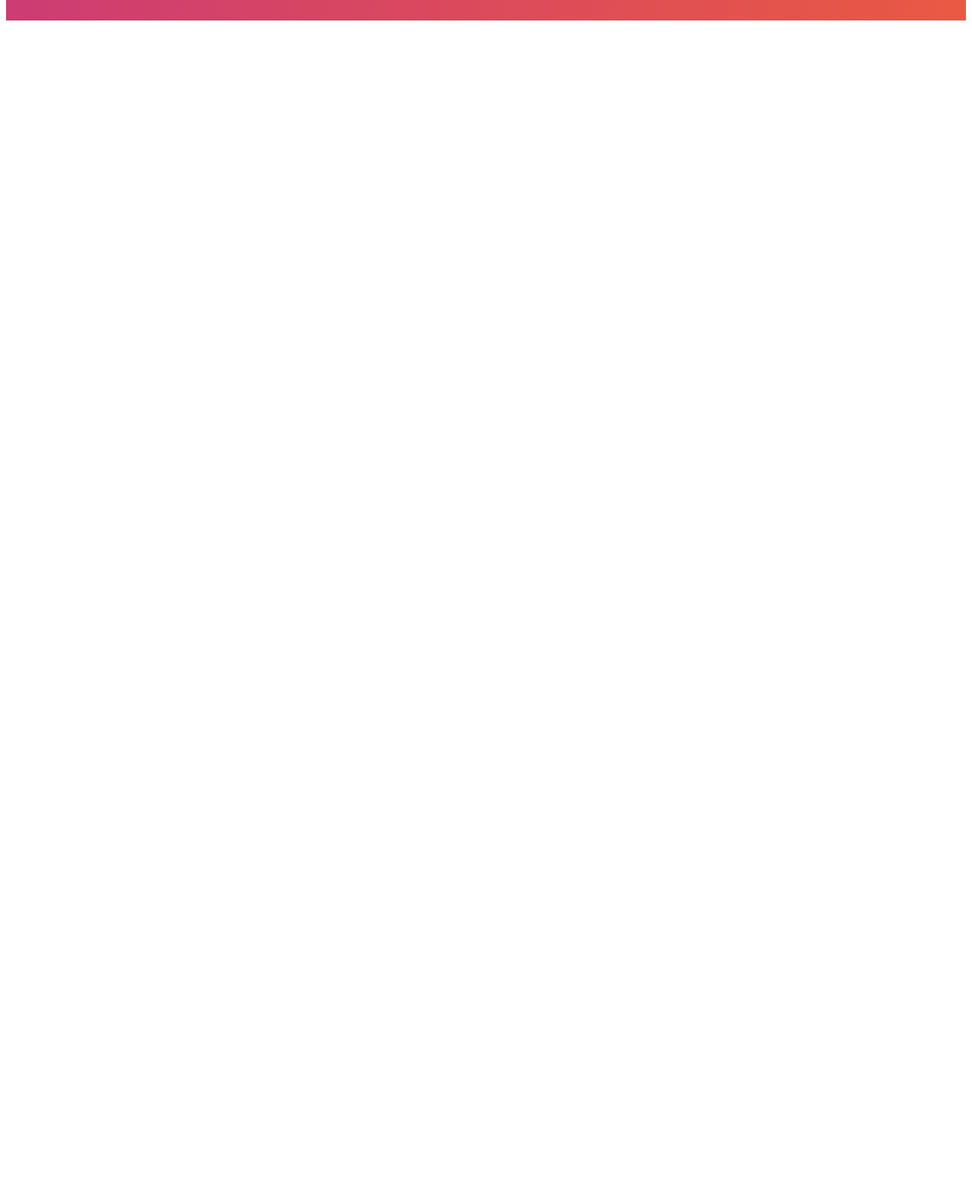
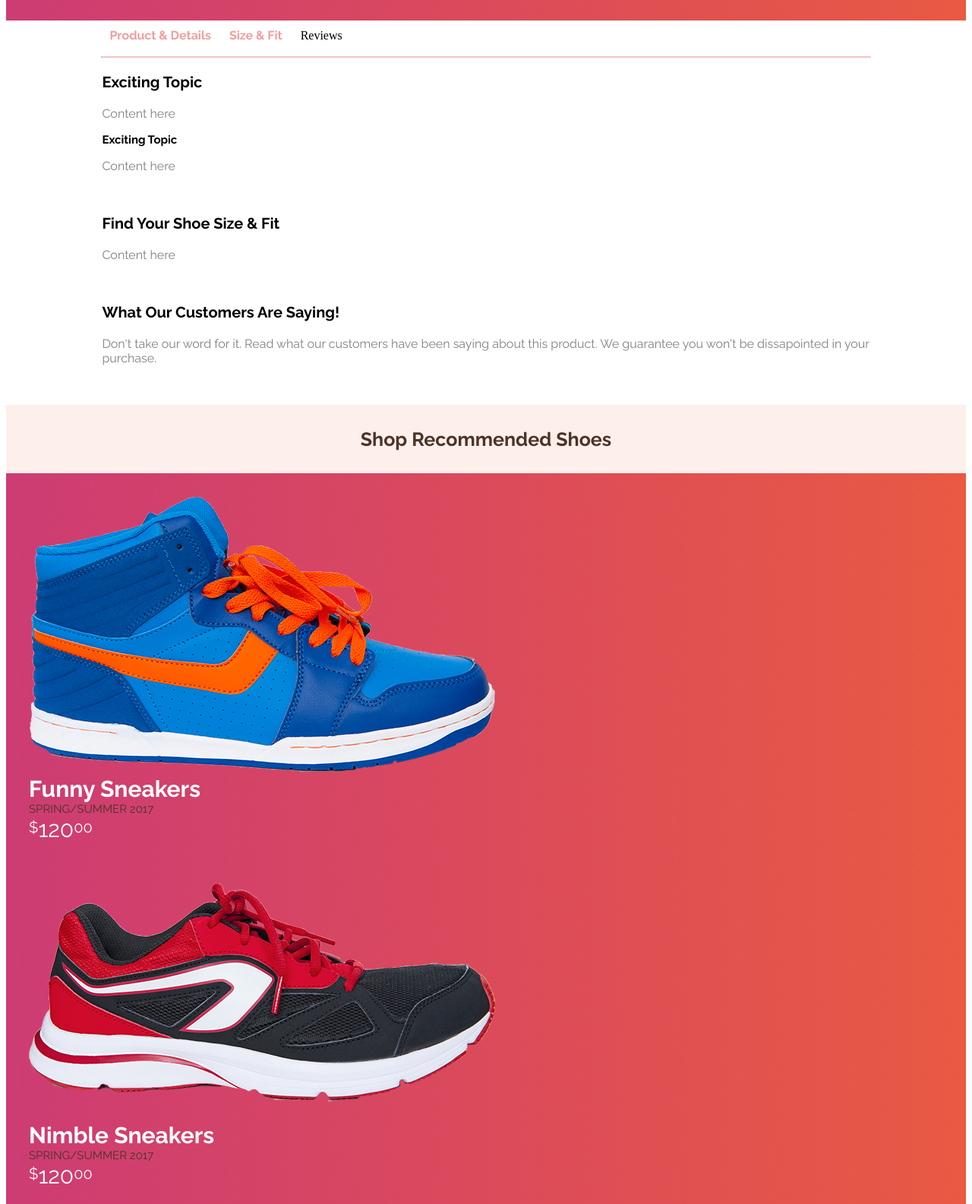
Before and after one commit to TarSoxJr/Day3AssignmentRedo, a plain HTML site: page index.html in a window 1280 px wide. Shown: the part 453-2038 px from the top of the page at 76% size. Before the commit the page ends 800 px from the top, so only its background shows below. Drawn offline with Linux system fonts and the light colour scheme.

Commit message:
Finishing up Product Details and starting on recommended

```diff
--- a/css/master.css
+++ b/css/master.css
@@ -10,6 +10,12 @@
 
 .pin-right {
   position: fixed;
+  right: 0;
+  width: auto;
+}
+
+.pin-top-right {
+  position: fixed;
   top: 10px;
   right: 20px;
   width: auto;
@@ -17,6 +23,10 @@
 
 .logo {
   width: 50px;
+}
+
+.cart {
+  width: 30px;
 }
 
 .padding10 {
@@ -33,6 +43,10 @@
 
 .width40percent {
   width: 40%;
+}
+
+.width80percent {
+  width: 80%;
 }
 
 .width500px {
@@ -81,6 +95,25 @@
   font-size: 20px;
 }
 
+.product-header {
+  color: black;
+  font-family: 'Raleway', sans-serif;
+  font-size: 20px;
+  font-weight: bold;
+}
+
+.product-sub-header {
+  color: black;
+  font-family: 'Raleway', sans-serif;
+  font-size: 15px;
+  font-weight: bold;
+}
+
+.product-content-paragraph {
+  color: gray;
+  font-family: 'Raleway', sans-serif;
+}
+
 .redborder {
   border: solid 5px red;
 }
@@ -108,6 +141,38 @@
   text-decoration: underline;
 }
 
+.heading-box {
+  font-size: 25px;
+  font-weight: bold;
+  color: #4c3328;
+  background-color: #fcefec;
+  font-family: 'Raleway', sans-serif;
+  text-align: center;
+}
+
+.product-name-text {
+  font-size: 30px;
+  font-weight: bold;
+  font-family: 'Raleway', sans-serif;
+  color: white;
+}
+
+.product-name-sub-text {
+  font-size: 15px;
+  color: #4c3328;
+  font-family: 'Raleway', sans-serif;
+}
+
+.white-fill {
+  background-color: white;
+}
+
+.footer-link {
+  color: #4c3328;
+  text-decoration: underline;
+  font-size: 14px;
+}
+
 hr {
   border-top: 2px dashed #4c3328;
   border-bottom: none;
@@ -120,3 +185,8 @@ section div a {
   font-weight: bold;
   border-bottom:
 }
+
+#product-detail-seperator {
+  border-top: 2px solid #f3c4c4;
+  border-bottom: none;
+}
--- a/index.html
+++ b/index.html
@@ -2,14 +2,14 @@
 <html>
   <head>
     <meta charset="utf-8">
-    <title></title>
+    <title>Day 3 Assigment Redo</title>
     <link rel="stylesheet" href="css/master.css">
     <link href="https://fonts.googleapis.com/css?family=Raleway:400,400i,700,700i" rel="stylesheet">
   </head>
   <body>
     <section class="padding10">
 
-      <div>
+      <div class="">
         <img class="logo" src="images/logo.jpg" alt="">
         <a class="padding10" href="#">MEN</a>
         <a class="padding10" href="#">WOMEN</a>
@@ -18,11 +18,11 @@
         <a class="padding10" href="#">CUSTOMIZE</a>
       </div>
 
-      <div class="pin-right">
+      <div class="pin-top-right white-fill">
         <a class="padding10 inline-block" href="#">Help</a>
         <a class="padding10 inline-block" href="#">My Account</a>
-        <img class="logo inline-block" src="images/shopping-cart.png" alt="">
-        <a class="padding10 inline-block" href="#">Shopping Cart</a>
+        <img class="cart inline-block" src="images/shopping-cart.png" alt="">
+        <a class="inline-block" href="#">Shopping Cart</a>
       </div>
 
     </section>
@@ -54,5 +54,81 @@
       </span>
 
     </section>
+
+    <section>
+
+        <div class="width80percent margin-left-10percent">
+          <a class="padding10 inline-block" href="#">Product &#38 Details</a>
+          <a class="padding10 inline-block" href="#">Size &#38 Fit</a>
+          <span class="padding10 inline-block">Reviews</span>
+        </div>
+
+      <hr id="product-detail-seperator" class="width80percent">
+
+      <div class="width80percent margin-left-10percent">
+        <p class="product-header">Exciting Topic</p>
+        <p class="product-content-paragraph">Content here</p>
+        <p class="product-sub-header">Exciting Topic</p>
+        <p class="product-content-paragraph">Content here</p>
+        <br>
+        <p class="product-header">Find Your Shoe Size &#38 Fit</p>
+        <p class="product-content-paragraph">Content here</p>
+        <br>
+        <p class="product-header">What Our Customers Are Saying!</p>
+        <p class="product-content-paragraph">Don't take our word for it.  Read what our customers have been saying about this product.  We guarantee you won't be dissapointed in your purchase.</p>
+        <br>
+        <br>
+      </div>
+
+    </section>
+
+    <section>
+      <div class="heading-box padding30">Shop Recommended Shoes</div>
+
+      <div class="background-fill padding30">
+
+        <img class="" src="images/shoe2.png" alt="Blue and orange high top Funny Sneakers">
+
+        <section class="">
+            <a class="product-name-text" href="#">Funny Sneakers</a>
+            <div class="product-name-sub-text">SPRING/SUMMER 2017</div>
+            <sup class="pricing-sup">$</sup><span class="pricing-full">120</span><sup class="pricing-sup">00</sup>
+        </section>
+
+
+        <img class="center" src="images/shoe3.png" alt="Black and red Nimble Sneakers">
+
+        <section class="center">
+            <a class="product-name-text" href="#">Nimble Sneakers</a>
+            <div class="product-name-sub-text">SPRING/SUMMER 2017</div>
+            <sup class="pricing-sup">$</sup><span class="pricing-full">120</span><sup class="pricing-sup">00</sup>
+        </section>
+
+        <img class="center" src="images/shoe4.png" alt="Blue and and navy Cute Sneakers">
+
+        <section class="center">
+            <a class="product-name-text" href="#">Funny Sneakers</a>
+            <div class="product-name-sub-text">SPRING/SUMMER 2017</div>
+            <sup class="pricing-sup">$</sup><span class="pricing-full">120</span><sup class="pricing-sup">00</sup>
+        </section>
+
+      </div>
+    </section>
+
+    <section>
+      <div class="">
+        <img class="logo" src="images/logo.jpg" alt="">
+        <a class="padding10" href="#">MEN</a>
+        <a class="padding10" href="#">WOMEN</a>
+        <a class="padding10" href="#">BOYS</a>
+        <a class="padding10" href="#">GIRLS</a>
+        <a class="padding10" href="#">CUSTOMIZE</a>
+      </div>
+
+      <footer class="redborder">
+            <a class="footer-link blueborder" href="#">Shipping</a> |
+            <a class="footer-link blueborder" href="#">Terms &#38 Conditions</a> | &#169 Copyright 2017, Sneaker Shop LLC
+      </footer>
+    </section>
   </body>
 </html>
```
